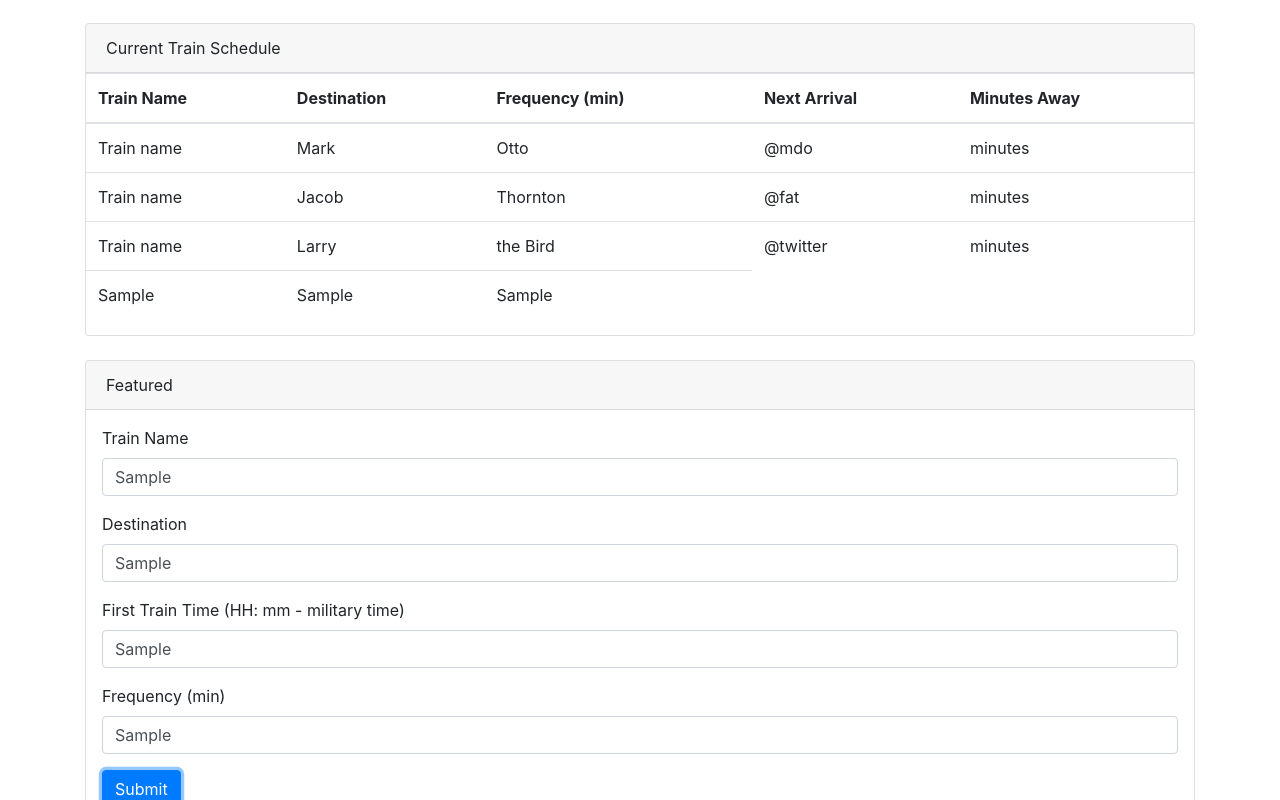
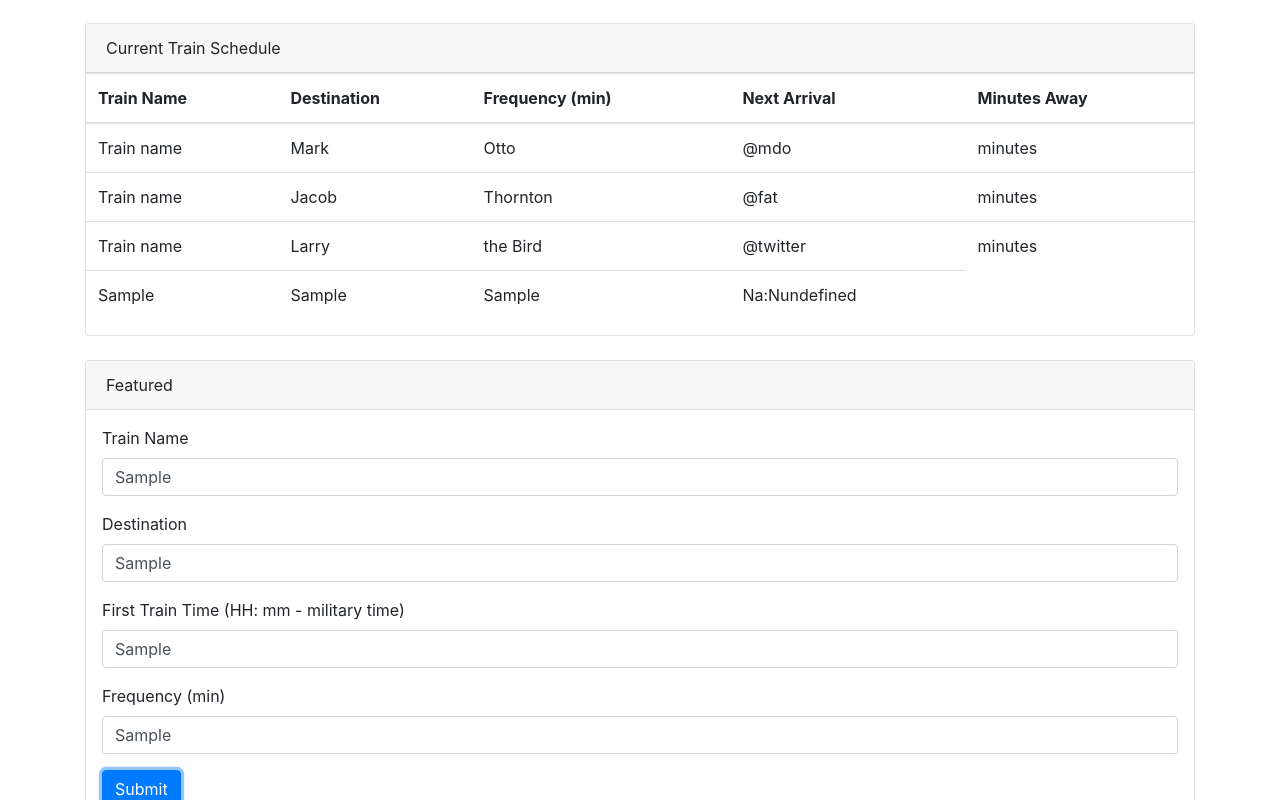
Before and after one commit to cchitla/Train-Scheduler, a plain HTML site: page index.html in a window 1280 px wide. Both pictures are taken after typing "Sample", "Sample", "Sample", "Sample" into the empty fields and a click on the button "Submit". Shown: the part 258-1058 px from the top of the page. Drawn offline with nearby package versions, Linux system fonts and the light colour scheme.

Commit message:
added function to calculate time of next arrival based on first train time and frequency inputs

```diff
--- a/assets/javascript/app.js
+++ b/assets/javascript/app.js
@@ -1,47 +1,84 @@
 $(document).ready(function () {
 
-    console.log("test log");
+    // Your web app's Firebase configuration
+    var firebaseConfig = {
+        apiKey: "AIzaSyDOT7mATLVmlyeN7PauFXyLg3ipA70mq7w",
+        authDomain: "train-scheduler-8349f.firebaseapp.com",
+        databaseURL: "https://train-scheduler-8349f.firebaseio.com",
+        projectId: "train-scheduler-8349f",
+        storageBucket: "",
+        messagingSenderId: "875390957399",
+        appId: "1:875390957399:web:eee467e87acc4bdb2a3012"
+    };
+    // Initialize Firebase
+    firebase.initializeApp(firebaseConfig);
 
-    // Your web app's Firebase configuration
-    // var firebaseConfig = {
-    //     apiKey: "AIzaSyDOT7mATLVmlyeN7PauFXyLg3ipA70mq7w",
-    //     authDomain: "train-scheduler-8349f.firebaseapp.com",
-    //     databaseURL: "https://train-scheduler-8349f.firebaseio.com",
-    //     projectId: "train-scheduler-8349f",
-    //     storageBucket: "",
-    //     messagingSenderId: "875390957399",
-    //     appId: "1:875390957399:web:eee467e87acc4bdb2a3012"
-    // };
-    // Initialize Firebase
-    // firebase.initializeApp(firebaseConfig);
-
-    // let db = firebase.database();
+    let db = firebase.database();
 
 
 
 
-    $("#submit-btn").on("click", function(){
+
+
+
+
+    $("#submit-btn").on("click", function () {
         let trainName = $("#train-name").val();
         let destination = $("#destination").val();
         let firstTrainTime = $("#first-train-time").val();
         let frequency = $("#frequency").val();
-        populateList(trainName, destination, frequency);
+        populateList(trainName, destination, frequency, firstTrainTime);
     })
 
 
-    function populateList (trainName, destination, frequency) {
+
+
+
+
+
+
+
+    function populateList(trainName, destination, frequency, firstTrainTime) {
+        let nextArrival = nextArrivalTime(firstTrainTime, frequency)
+        //calculate next arrival time
+        //calculate minutes away
+
         let newTrain = $("<tr>");
         newTrain.html(`
             <td>${trainName}</td>
             <td>${destination}</td>
-            <td>${frequency}</td>`
-            // <td>${nextArrival}</td>
+            <td>${frequency}</td>
+            <td>${nextArrival}</td>`
             // <td>${minutesAway}</td>
-            );
+        );
 
         $("#train-list").append(newTrain);
     };
 
 
 
+    function nextArrivalTime(firstTrainTime, frequency) {
+        let currentHour = moment().hour();
+        let currentMinute = moment().minute();
+        let totalMinsNow = currentMinute + (currentHour * 60);
+
+        let inputTime = firstTrainTime.split(":");
+        let minsOfFirstTrain = parseInt(inputTime[0]) * 60 + parseInt(inputTime[1]);
+
+        let arrivalTimeCounter = minsOfFirstTrain;
+        let freq = parseInt(frequency);
+
+        while (arrivalTimeCounter < totalMinsNow) {
+            arrivalTimeCounter = arrivalTimeCounter + freq;
+        };
+
+        let arrivalTimeStr = arrivalTimeCounter.toString();
+
+        let nextTrain = `${arrivalTimeStr[0]}${arrivalTimeStr[1]}:${arrivalTimeStr[2]}${arrivalTimeStr[3]}`
+
+        return nextTrain;
+    };
+
+
+
 });
--- a/index.html
+++ b/index.html
@@ -120,10 +120,12 @@
 
 
     <!-- firebase  -->
-    <!-- <script src="https://www.gstatic.com/firebasejs/7.0.0/firebase-app.js"></script> -->
-    <!-- <script src="https://www.gstatic.com/firebasejs/7.0.0/firebase-database.js"></script> -->
+    <script src="https://www.gstatic.com/firebasejs/7.0.0/firebase-app.js"></script>
+    <script src="https://www.gstatic.com/firebasejs/7.0.0/firebase-database.js"></script>
 
     <script src="assets/javascript/app.js"></script>
+
+    <script src="https://cdnjs.cloudflare.com/ajax/libs/moment.js/2.24.0/moment.min.js"></script>
 </body>
 
 </html>
```
